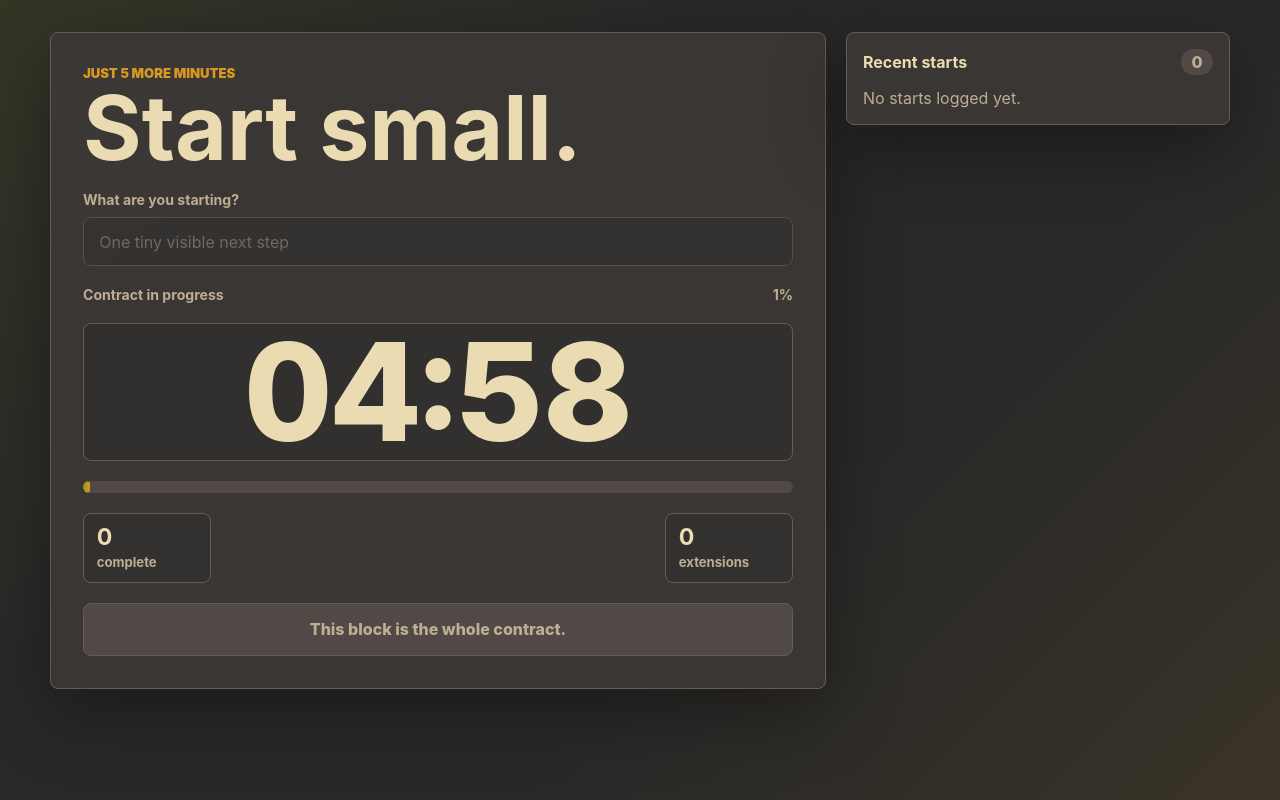
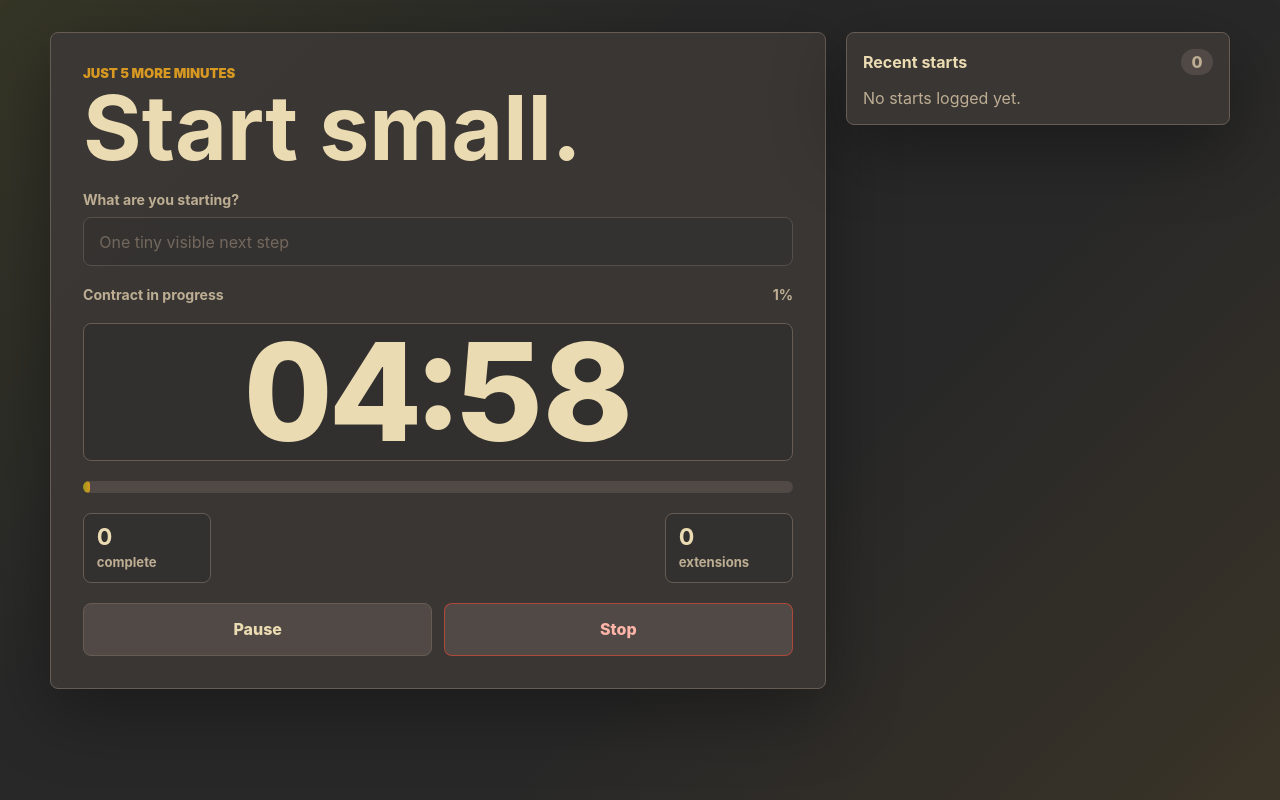
Before and after one commit to theoratkin/5-minute-grove, a SvelteKit app: page / in a window 1280 px wide. Both pictures are taken after a click on the button "Start 5 minutes". Built offline with nearby package versions, Linux system fonts and the light colour scheme.

Commit message:
feat: add pause and stop buttons

```diff
--- a/src/lib/features/focus-session/components/FocusTimer.svelte
+++ b/src/lib/features/focus-session/components/FocusTimer.svelte
@@ -16,6 +16,7 @@
 
 	let statusText = $derived.by(() => {
 		if (phase === 'running') return 'Contract in progress';
+		if (phase === 'paused') return 'Contract paused';
 		if (phase === 'contract-complete') return 'Contract complete';
 		return 'Ready when you are';
 	});
--- a/src/lib/features/focus-session/focusSession.types.ts
+++ b/src/lib/features/focus-session/focusSession.types.ts
@@ -1,4 +1,4 @@
-export type FocusPhase = 'idle' | 'running' | 'contract-complete';
+export type FocusPhase = 'idle' | 'running' | 'paused' | 'contract-complete';
 
 export type SessionEndReason = 'done' | 'break' | 'switch';
 
--- a/src/routes/+page.svelte
+++ b/src/routes/+page.svelte
@@ -38,7 +38,11 @@
 	let canEditIntention = $derived(phase === 'idle');
 	let activeTitle = $derived(getSessionTitle(intention));
 	let pageTitle = $derived(
-		phase === 'running' ? `${formatClock(remainingSeconds)} - Just 5 More Minutes` : 'Just 5 More Minutes'
+		phase === 'running'
+			? `${formatClock(remainingSeconds)} - Just 5 More Minutes`
+			: phase === 'paused'
+				? 'Paused - Just 5 More Minutes'
+				: 'Just 5 More Minutes'
 	);
 
 	onMount(() => {
@@ -91,6 +95,30 @@
 		remainingSeconds = FIVE_MINUTES_SECONDS;
 		segmentEndsAt = Date.now() + FIVE_MINUTES_SECONDS * 1000;
 		phase = 'running';
+	}
+
+	function pauseSession() {
+		if (phase !== 'running' || segmentEndsAt === null) return;
+
+		remainingSeconds = Math.max(1, Math.ceil((segmentEndsAt - Date.now()) / 1000));
+		segmentEndsAt = null;
+		phase = 'paused';
+	}
+
+	function resumeSession() {
+		if (phase !== 'paused') return;
+
+		segmentEndsAt = Date.now() + remainingSeconds * 1000;
+		phase = 'running';
+	}
+
+	function stopSession() {
+		if (completedContracts > 0) {
+			finishSession('break');
+			return;
+		}
+
+		resetSession();
 	}
 
 	function finishSession(reason: SessionEndReason) {
@@ -176,8 +204,16 @@
 					onBreak={() => finishSession('break')}
 					onSwitchTask={() => finishSession('switch')}
 				/>
+			{:else if phase === 'paused'}
+				<div class="timer-controls" aria-label="Paused timer controls">
+					<button class="resume-button" type="button" onclick={resumeSession}>Resume</button>
+					<button class="stop-button" type="button" onclick={stopSession}>Stop</button>
+				</div>
 			{:else}
-				<p class="running-note">This block is the whole contract.</p>
+				<div class="timer-controls" aria-label="Running timer controls">
+					<button type="button" onclick={pauseSession}>Pause</button>
+					<button class="stop-button" type="button" onclick={stopSession}>Stop</button>
+				</div>
 			{/if}
 		</div>
 	</section>
@@ -255,16 +291,34 @@
 		background: #fabd2f;
 	}
 
-	.running-note {
+	.timer-controls {
 		min-height: 3.35rem;
 		display: grid;
-		place-items: center;
-		margin: 0;
+		grid-template-columns: repeat(2, minmax(0, 1fr));
+		gap: 0.7rem;
+	}
+
+	.timer-controls button {
 		border: 1px solid var(--line);
 		border-radius: 8px;
 		background: var(--surface-muted);
-		color: var(--ink-soft);
+		color: var(--ink);
 		font-weight: 800;
+	}
+
+	.timer-controls button:hover {
+		transform: translateY(-1px);
+	}
+
+	.timer-controls .resume-button {
+		border-color: var(--green);
+		background: var(--green);
+		color: #282828;
+	}
+
+	.timer-controls .stop-button {
+		border-color: rgba(251, 73, 52, 0.55);
+		color: #ffb4a8;
 	}
 
 	aside {
```
